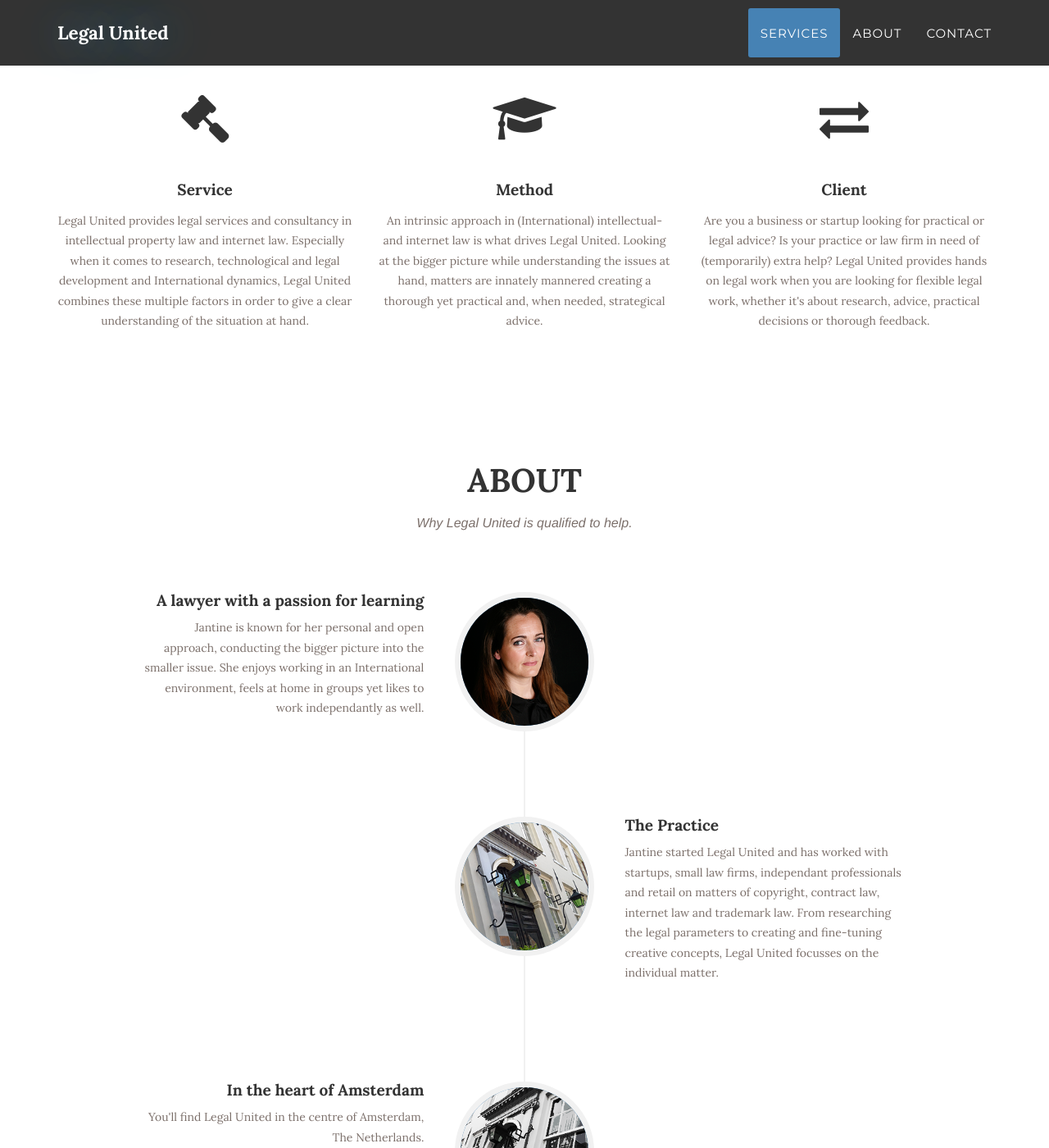
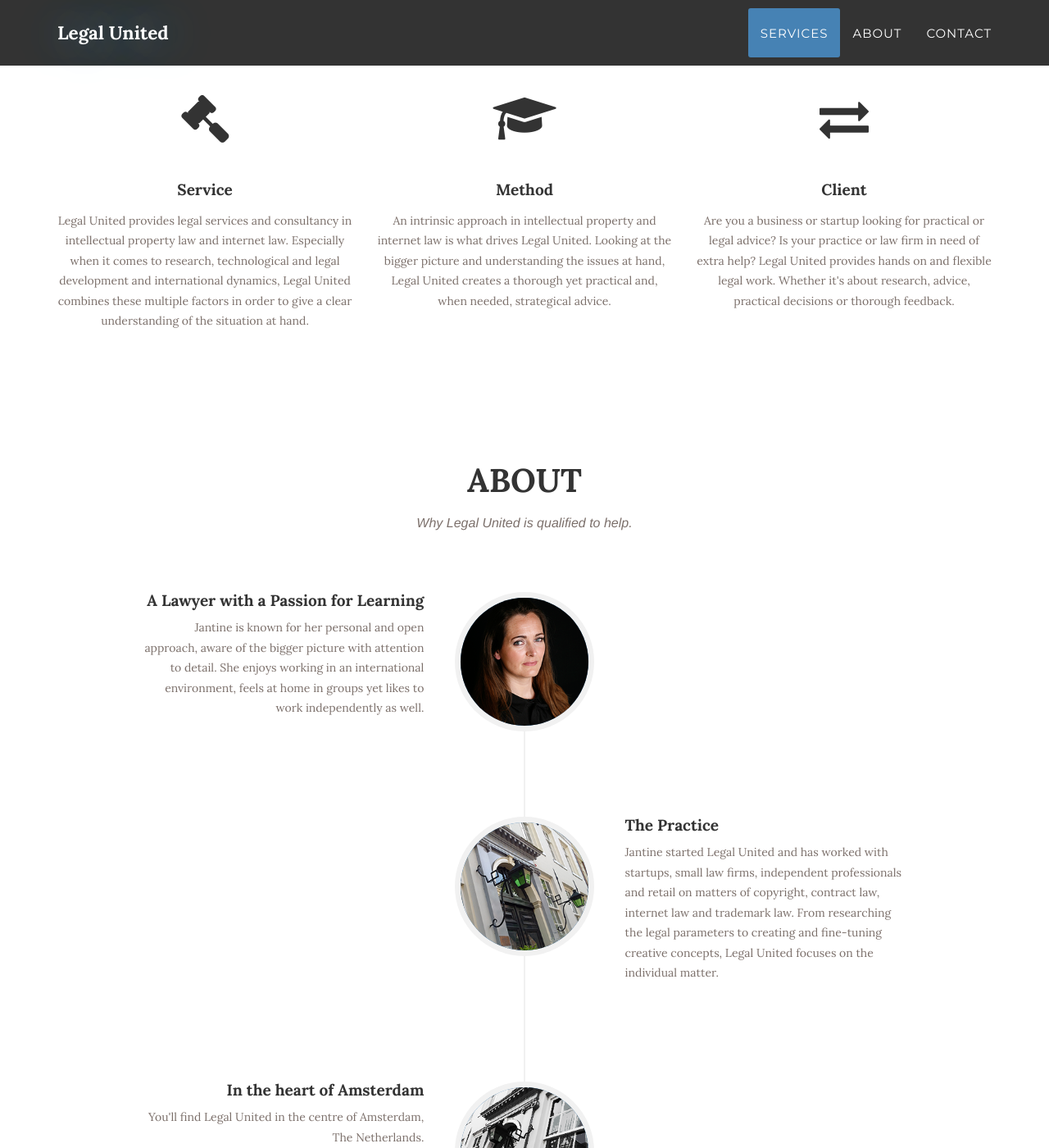
Before and after one commit to Giwan/legal-united, a Jekyll site: the page built from index.html, in a window 1280 px wide and 1400 px high, scrolled down 915 px. Shown: the whole window at 82% size. Built offline with Jekyll 4.4.1, drawn with Linux system fonts in a browser that asks for light colours; some web fonts are replaced; some of the changed text lies outside the part shown.

Commit message:
image and text fine tuning with Jantine

```diff
--- a/_includes/about1.html
+++ b/_includes/about1.html
@@ -16,11 +16,11 @@
                             </div>
                             <div class="timeline-panel">
                                 <div class="timeline-heading">
-                                    <h4 class="subheading">A lawyer with a passion for learning</h4>
+                                    <h4 class="subheading">A Lawyer with a Passion for Learning</h4>
                                 </div>
                                 <div class="timeline-body">
                                     <p class="text-muted">
-                                      Jantine is known for her personal and open approach, conducting the bigger picture into the smaller issue. She enjoys working in an International environment, feels at home in groups yet likes to work independantly as well.
+                                      Jantine is known for her personal and open approach, aware of the bigger picture with attention to detail. She enjoys working in an international environment, feels at home in groups yet likes to work independently as well.
 
                                       </p>
                                 </div>
@@ -36,7 +36,7 @@
                                     <h4 class="subheading">The Practice</h4>
                                 </div>
                                 <div class="timeline-body">
-                                    <p class="text-muted">Jantine started Legal United and has worked with startups, small law firms, independant professionals and retail on matters of copyright, contract law, internet law and trademark law. From researching the legal parameters to creating and fine-tuning creative concepts, Legal United focusses on the individual matter.</p>
+                                    <p class="text-muted">Jantine started Legal United and has worked with startups, small law firms, independent professionals and retail on matters of copyright, contract law, internet law and trademark law. From researching the legal parameters to creating and fine-tuning creative concepts, Legal United focuses on the individual matter.</p>
                                 </div>
                             </div>
                         </li>
--- a/_includes/services.html
+++ b/_includes/services.html
@@ -4,7 +4,7 @@
             <div class="row">
                 <div class="col-lg-12 text-center">
                     <h2 class="section-heading">What do you get?</h2>
-                    <h3 class="section-subheading text-muted">legal advice tailored to your business needs.</h3>
+                    <h3 class="section-subheading text-muted">Legal advice tailored to your business needs.</h3>
                 </div>
             </div>
             <div class="row text-center">
@@ -14,7 +14,7 @@
                         <i class="fa fa-gavel fa-stack-1x"></i>
                     </span>
                     <h4 class="service-heading">Service</h4>
-                    <p class="text-muted">Legal United provides legal services and consultancy in intellectual property law and internet law. Especially when it comes to research, technological and legal development and International dynamics, Legal United combines these multiple factors in order to give a clear understanding of the situation at hand.</p>
+                    <p class="text-muted">Legal United provides legal services and consultancy in intellectual property law and internet law. Especially when it comes to research, technological and legal development and international dynamics, Legal United combines these multiple factors in order to give a clear understanding of the situation at hand.</p>
                 </div>
                 <div class="col-md-4">
                     <span class="fa-stack fa-4x">
@@ -22,7 +22,7 @@
                         <i class="fa fa-graduation-cap fa-stack-1x"></i>
                     </span>
                     <h4 class="service-heading">Method</h4>
-                    <p class="text-muted">An intrinsic approach in (International) intellectual- and internet law is what drives Legal United. Looking at the bigger picture while understanding the issues at hand, matters are innately mannered creating a thorough yet practical and, when needed, strategical advice.</p>
+                    <p class="text-muted">An intrinsic approach in intellectual property and internet law is what drives Legal United. Looking at the bigger picture and understanding the issues at hand, Legal United creates a thorough yet practical and, when needed, strategical advice.</p>
                 </div>
                 <div class="col-md-4">
                     <span class="fa-stack fa-4x">
@@ -30,7 +30,7 @@
                         <i class="fa fa-exchange fa-stack-1x"></i>
                     </span>
                     <h4 class="service-heading">Client</h4>
-                    <p class="text-muted">Are you a business or startup looking for practical or legal advice? Is your practice or law firm in need of (temporarily) extra help? Legal United provides hands on legal work when you are looking for flexible legal work,  whether it's about research, advice, practical decisions or thorough feedback.</p>
+                    <p class="text-muted">Are you a business or startup looking for practical or legal advice? Is your practice or law firm in need of extra help? Legal United provides hands on and flexible legal work.  Whether it's about research, advice, practical decisions or thorough feedback.</p>
                 </div>
             </div>
         </div>
```
Also changed, not shown: 10 other files.
